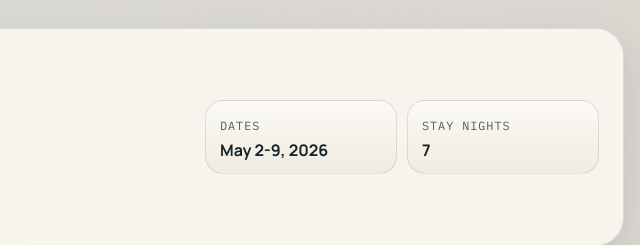
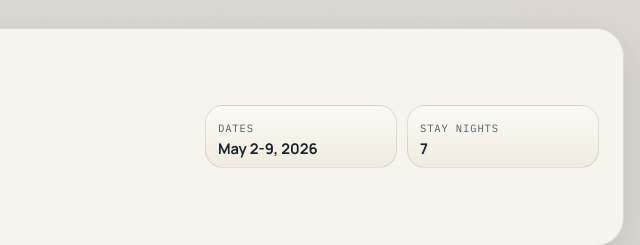
Before and after one commit to erafat/iceland-trip-guide, a website: page index.html in a window 1280 px wide. Shown: the top 245 px of the page, 640-1280 px from the left. Drawn offline with nearby package versions, Linux system fonts and the light colour scheme.

Commit message:
Reduce hero meta card size

```diff
--- a/styles.css
+++ b/styles.css
@@ -95,6 +95,10 @@ a {
   font-size: 0.74rem;
 }
 
+.meta-label {
+  font-size: 0.66rem;
+}
+
 .eyebrow,
 .section-kicker,
 .meta-label,
@@ -133,14 +137,15 @@ h1 {
 .meta-card {
   border: 1px solid var(--rule);
   border-radius: var(--radius-md);
-  padding: 12px 14px;
+  padding: 9px 12px 10px;
   background: linear-gradient(180deg, rgba(255, 255, 255, 0.55), rgba(236, 228, 212, 0.55));
 }
 
 .meta-card strong {
   display: block;
-  margin-top: 4px;
-  font-size: 1rem;
+  margin-top: 3px;
+  font-size: 0.92rem;
+  line-height: 1.15;
 }
 
 .controls-panel {
```
